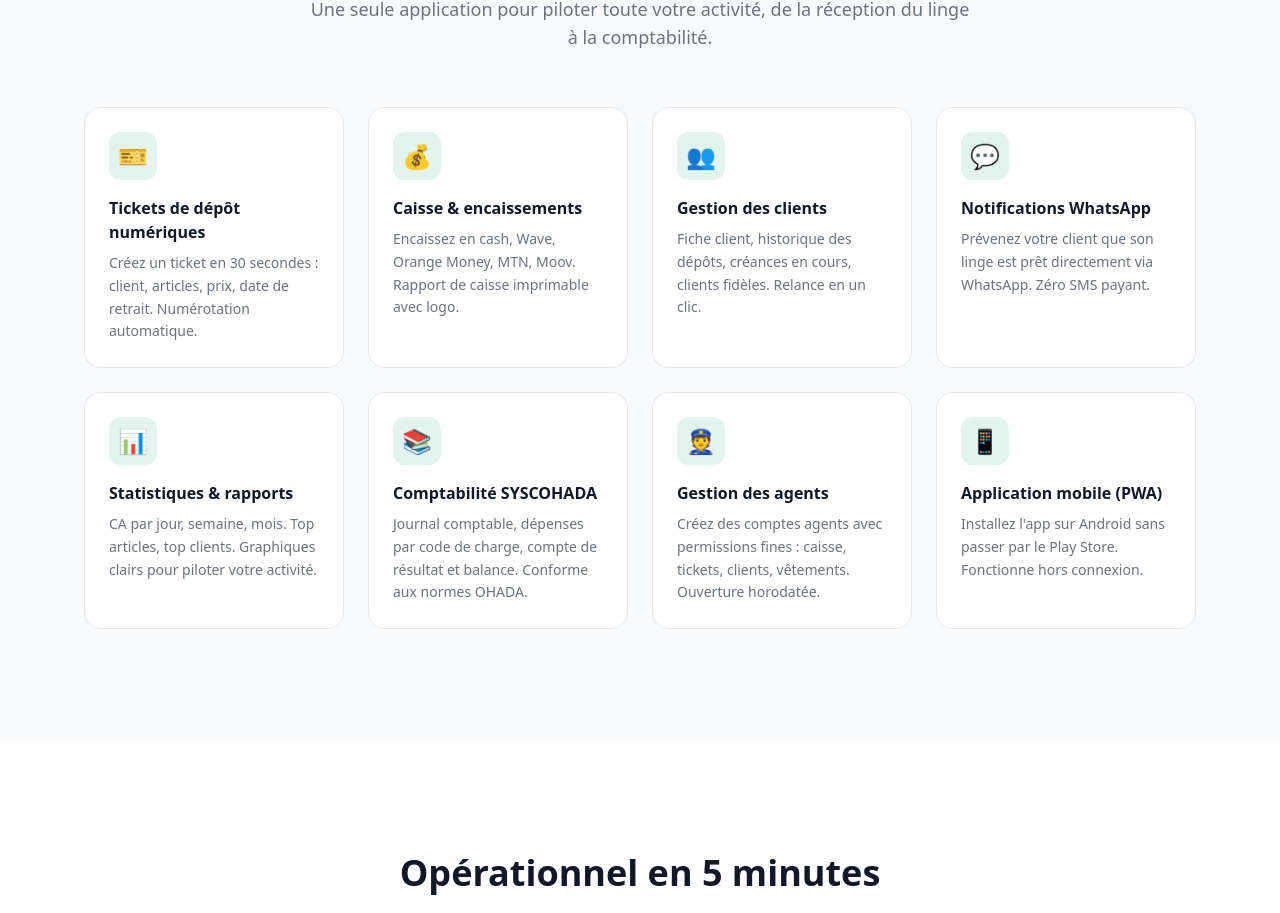
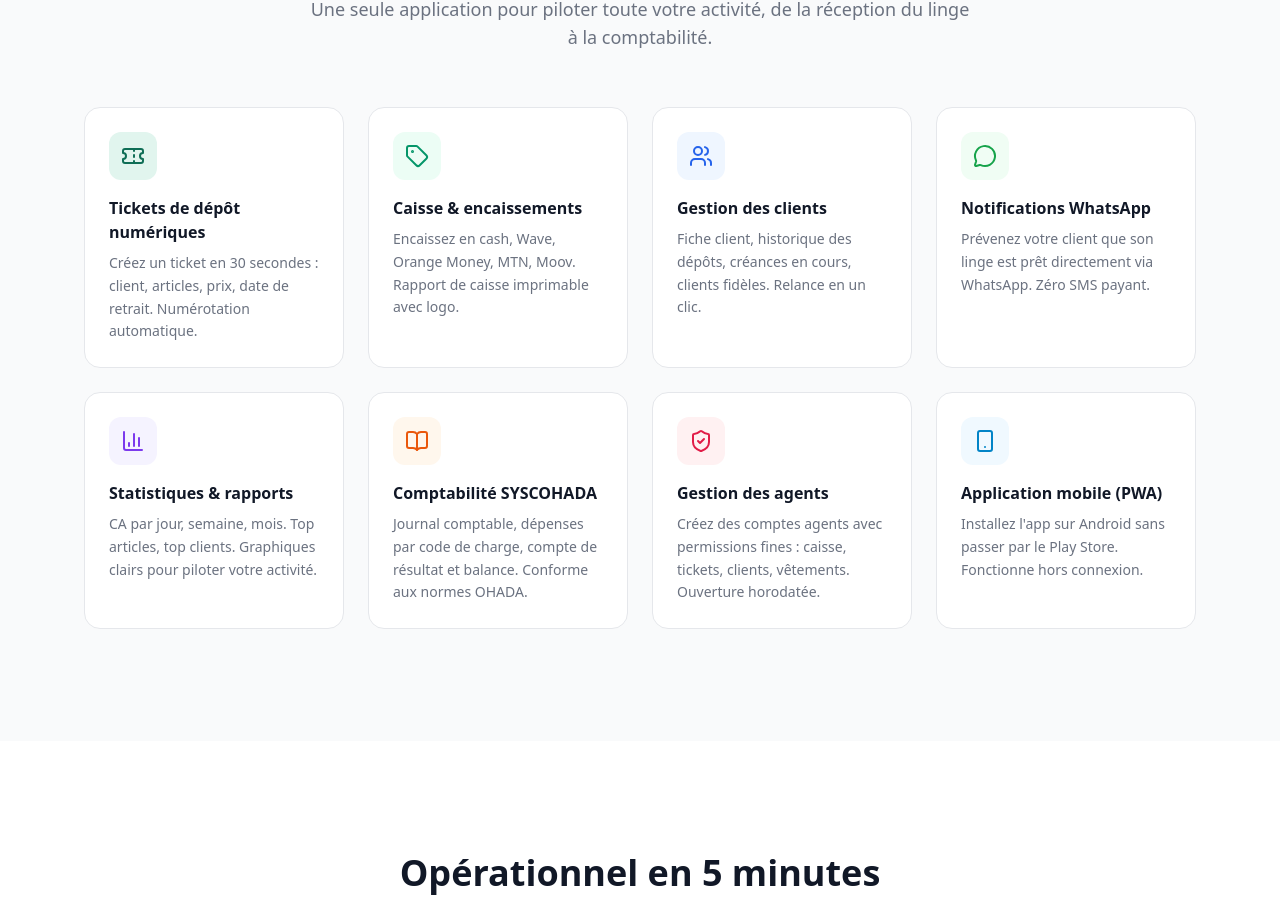
Before and after one commit to kkonanjeanluc2-debug/Pressing, a Next.js app: page /landing in a window 1280 px wide. Shown: the part 2298-3211 px from the top of the page. Built offline with nearby package versions, Linux system fonts and the light colour scheme.

Commit message:
Landing : icones SVG Lucide professionnelles dans la grille features

```diff
--- a/app/landing/page.tsx
+++ b/app/landing/page.tsx
@@ -1,7 +1,17 @@
 'use client'
 
 import Link from 'next/link'
-import { useState } from 'react'
+import {
+  BarChart3,
+  BookOpen,
+  MessageCircle,
+  ShieldCheck,
+  Smartphone,
+  Tag,
+  Ticket,
+  Users,
+} from 'lucide-react'
+import React, { useState } from 'react'
 
 /* ─── Données des plans ─────────────────────────────────────────────────── */
 
@@ -92,44 +102,66 @@ const PLANS: PlanData[] = [
   },
 ]
 
-const FEATURES = [
+const FEATURES: Array<{
+  Icone: React.ComponentType<{ className?: string }>
+  couleur: string
+  bg: string
+  titre: string
+  desc: string
+}> = [
   {
-    icone: '🎫',
+    Icone: Ticket,
+    couleur: 'text-pressci-primary',
+    bg: 'bg-pressci-light',
     titre: 'Tickets de dépôt numériques',
     desc: 'Créez un ticket en 30 secondes : client, articles, prix, date de retrait. Numérotation automatique.',
   },
   {
-    icone: '💰',
+    Icone: Tag,
+    couleur: 'text-emerald-600',
+    bg: 'bg-emerald-50',
     titre: 'Caisse & encaissements',
     desc: 'Encaissez en cash, Wave, Orange Money, MTN, Moov. Rapport de caisse imprimable avec logo.',
   },
   {
-    icone: '👥',
+    Icone: Users,
+    couleur: 'text-blue-600',
+    bg: 'bg-blue-50',
     titre: 'Gestion des clients',
     desc: 'Fiche client, historique des dépôts, créances en cours, clients fidèles. Relance en un clic.',
   },
   {
-    icone: '💬',
+    Icone: MessageCircle,
+    couleur: 'text-green-600',
+    bg: 'bg-green-50',
     titre: 'Notifications WhatsApp',
     desc: 'Prévenez votre client que son linge est prêt directement via WhatsApp. Zéro SMS payant.',
   },
   {
-    icone: '📊',
+    Icone: BarChart3,
+    couleur: 'text-violet-600',
+    bg: 'bg-violet-50',
     titre: 'Statistiques & rapports',
     desc: 'CA par jour, semaine, mois. Top articles, top clients. Graphiques clairs pour piloter votre activité.',
   },
   {
-    icone: '📚',
+    Icone: BookOpen,
+    couleur: 'text-orange-600',
+    bg: 'bg-orange-50',
     titre: 'Comptabilité SYSCOHADA',
     desc: 'Journal comptable, dépenses par code de charge, compte de résultat et balance. Conforme aux normes OHADA.',
   },
   {
-    icone: '👮',
+    Icone: ShieldCheck,
+    couleur: 'text-rose-600',
+    bg: 'bg-rose-50',
     titre: 'Gestion des agents',
     desc: 'Créez des comptes agents avec permissions fines : caisse, tickets, clients, vêtements. Ouverture horodatée.',
   },
   {
-    icone: '📱',
+    Icone: Smartphone,
+    couleur: 'text-sky-600',
+    bg: 'bg-sky-50',
     titre: 'Application mobile (PWA)',
     desc: "Installez l'app sur Android sans passer par le Play Store. Fonctionne hors connexion.",
   },
@@ -421,8 +453,8 @@ export default function LandingPage() {
                 key={f.titre}
                 className="group rounded-2xl border border-gray-200 bg-white p-6 transition hover:border-pressci-primary hover:shadow-md"
               >
-                <div className="mb-4 flex h-12 w-12 items-center justify-center rounded-xl bg-pressci-light text-2xl">
-                  {f.icone}
+                <div className={`mb-4 flex h-12 w-12 items-center justify-center rounded-xl ${f.bg}`}>
+                  <f.Icone className={`h-6 w-6 ${f.couleur}`} />
                 </div>
                 <h3 className="mb-2 font-bold text-gray-900">{f.titre}</h3>
                 <p className="text-sm leading-relaxed text-gray-500">{f.desc}</p>
--- a/package.json
+++ b/package.json
@@ -15,6 +15,7 @@
     "@supabase/supabase-js": "^2.47.10",
     "jspdf": "^4.2.1",
     "jspdf-autotable": "^5.0.8",
+    "lucide-react": "^1.18.0",
     "next": "14.2.21",
     "next-pwa": "^5.6.0",
     "react": "^18.3.1",
```
Also changed, not shown: 1 other file (tests, documents, lock files or other folders).
